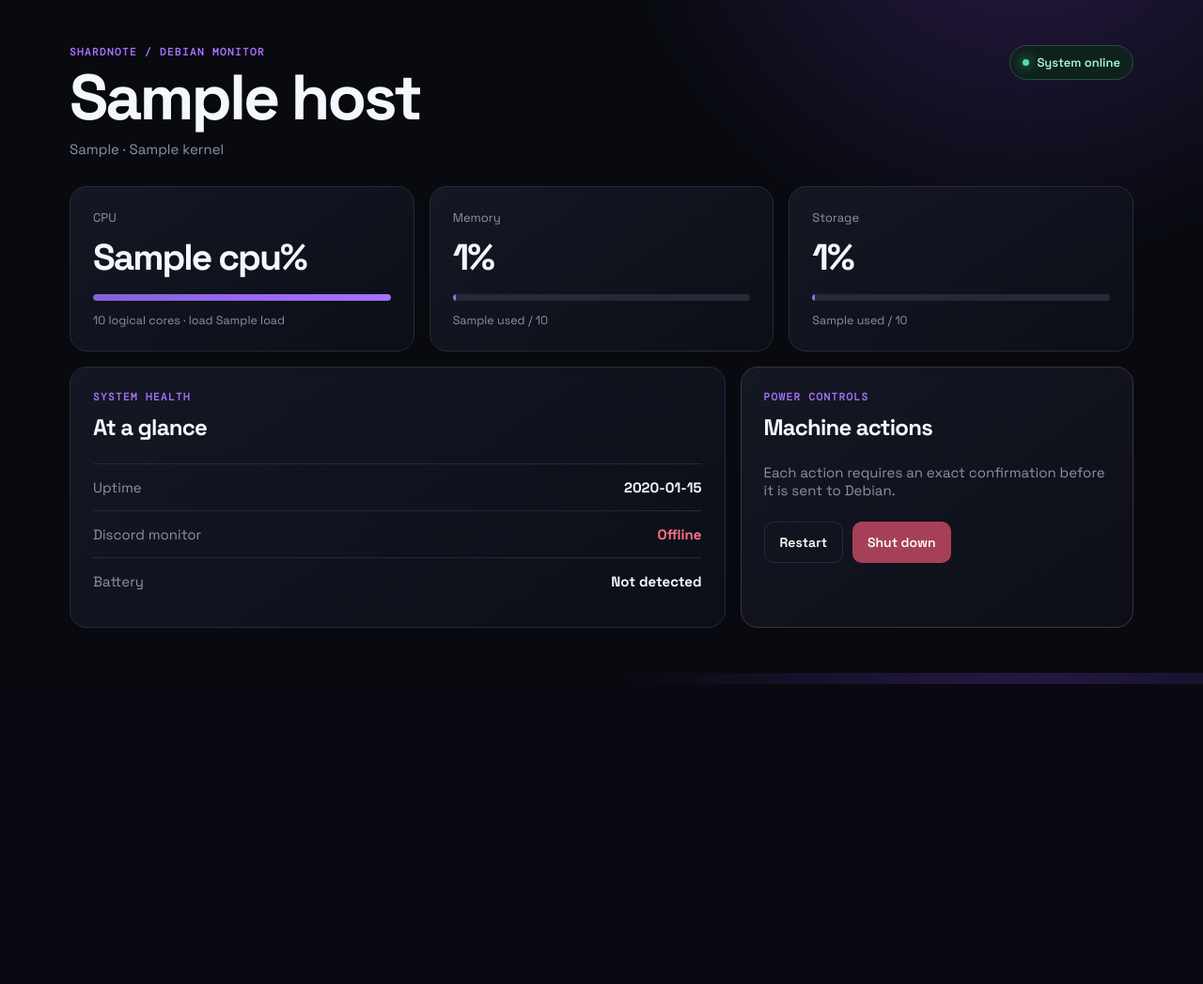
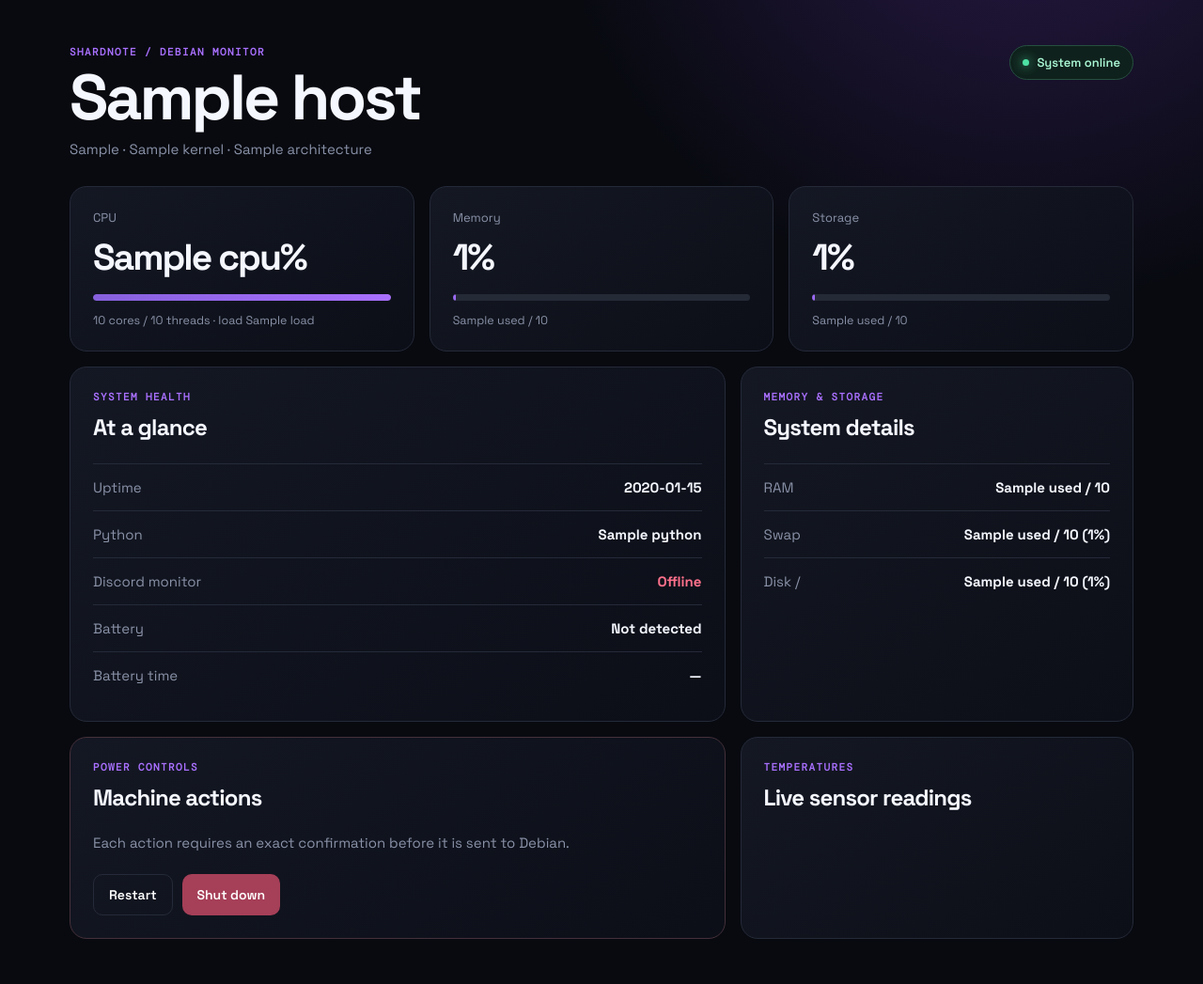
Before and after one commit to rustyggontop-cmyk/discord-laptop-dashboard, a Flask app: template templates/dashboard.html in a window 1280 px wide. Shown: the part 72-1119 px from the top of the page at 94% size. Before the commit the page ends 800 px from the top, so only its background shows below. Run offline with Flask 3, Linux system fonts and the light colour scheme; the template is opened without the code that fills it: most values are stand-ins (such as "Sample title", 1, 10 or a date in 2020); parts of the project's set-up code (start-up, migrations or seed data) failed here and were passed over.

Commit message:
Show complete live Debian system information

```diff
--- a/templates/dashboard.html
+++ b/templates/dashboard.html
@@ -2,11 +2,13 @@
 <html lang="en"><head><meta charset="utf-8"><meta name="viewport" content="width=device-width,initial-scale=1">
 <title>Discord Laptop</title><link rel="stylesheet" href="{{ url_for('static', filename='app.css') }}"></head>
 <body><header><a class="brand" href="/dashboard"><span>DL</span> Discord Laptop</a><div class="header-right"><span id="updated">Updating…</span><button class="ghost" id="logout">Log out</button></div></header>
-<main><section class="hero"><div><p class="eyebrow">SHARDNOTE / DEBIAN MONITOR</p><h1 id="host">{{ stats.host }}</h1><p id="os">{{ stats.os }} · {{ stats.kernel }}</p></div><div class="online"><i></i><span>System online</span></div></section>
-<section class="stats"><article><p>CPU</p><strong id="cpu">{{ stats.cpu }}%</strong><div class="bar"><span id="cpu-bar" style="width:{{ stats.cpu }}%"></span></div><small id="cores">{{ stats.cores }} logical cores · load {{ stats.load|join(', ') }}</small></article>
+<main><section class="hero"><div><p class="eyebrow">SHARDNOTE / DEBIAN MONITOR</p><h1 id="host">{{ stats.host }}</h1><p id="os">{{ stats.os }} · {{ stats.kernel }} · {{ stats.architecture }}</p></div><div class="online"><i></i><span>System online</span></div></section>
+<section class="stats"><article><p>CPU</p><strong id="cpu">{{ stats.cpu }}%</strong><div class="bar"><span id="cpu-bar" style="width:{{ stats.cpu }}%"></span></div><small id="cores">{{ stats.physical_cores }} cores / {{ stats.cores }} threads · load {{ stats.load|join(', ') }}</small></article>
 <article><p>Memory</p><strong id="memory">{{ stats.memory.percent }}%</strong><div class="bar"><span id="memory-bar" style="width:{{ stats.memory.percent }}%"></span></div><small id="memory-detail">{{ stats.memory.used }} / {{ stats.memory.total }}</small></article>
 <article><p>Storage</p><strong id="disk">{{ stats.disk.percent }}%</strong><div class="bar"><span id="disk-bar" style="width:{{ stats.disk.percent }}%"></span></div><small id="disk-detail">{{ stats.disk.used }} / {{ stats.disk.total }}</small></article></section>
-<section class="lower"><article class="panel"><p class="eyebrow">SYSTEM HEALTH</p><h2>At a glance</h2><div class="health-row"><span>Uptime</span><b id="uptime">{{ stats.uptime }}</b></div><div class="health-row"><span>Discord monitor</span><b id="bot" class="{{ 'good' if stats.bot_online else 'bad' }}">{{ 'Running' if stats.bot_online else 'Offline' }}</b></div><div class="health-row"><span>Battery</span><b id="battery">{% if stats.battery.available %}{{ stats.battery.percent }}% · {{ 'Charging' if stats.battery.charging else 'On battery' }}{% else %}Not detected{% endif %}</b></div></article>
-<article class="panel danger"><p class="eyebrow">POWER CONTROLS</p><h2>Machine actions</h2><p>Each action requires an exact confirmation before it is sent to Debian.</p><div class="power-buttons"><button data-action="reboot" class="outline">Restart</button><button data-action="poweroff" class="danger-button">Shut down</button></div></article></section></main>
+<section class="lower"><article class="panel"><p class="eyebrow">SYSTEM HEALTH</p><h2>At a glance</h2><div class="health-row"><span>Uptime</span><b id="uptime">{{ stats.uptime }}</b></div><div class="health-row"><span>Python</span><b id="python">{{ stats.python }}</b></div><div class="health-row"><span>Discord monitor</span><b id="bot" class="{{ 'good' if stats.bot_online else 'bad' }}">{{ 'Running' if stats.bot_online else 'Offline' }}</b></div><div class="health-row"><span>Battery</span><b id="battery">{% if stats.battery.available %}{{ stats.battery.percent }}% · {{ 'Charging' if stats.battery.charging else 'On battery' }}{% else %}Not detected{% endif %}</b></div><div class="health-row"><span>Battery time</span><b id="battery-remaining">{% if stats.battery.available %}{{ stats.battery.remaining }}{% else %}—{% endif %}</b></div></article>
+<article class="panel"><p class="eyebrow">MEMORY & STORAGE</p><h2>System details</h2><div class="health-row"><span>RAM</span><b id="ram-detail">{{ stats.memory.used }} / {{ stats.memory.total }}</b></div><div class="health-row"><span>Swap</span><b id="swap-detail">{{ stats.swap.used }} / {{ stats.swap.total }} ({{ stats.swap.percent }}%)</b></div><div class="health-row"><span>Disk /</span><b id="disk-overview">{{ stats.disk.used }} / {{ stats.disk.total }} ({{ stats.disk.percent }}%)</b></div></article>
+<article class="panel danger"><p class="eyebrow">POWER CONTROLS</p><h2>Machine actions</h2><p>Each action requires an exact confirmation before it is sent to Debian.</p><div class="power-buttons"><button data-action="reboot" class="outline">Restart</button><button data-action="poweroff" class="danger-button">Shut down</button></div></article>
+<article class="panel wide-panel"><p class="eyebrow">TEMPERATURES</p><h2>Live sensor readings</h2><div class="temperature-grid" id="temperatures"></div></article></section></main>
 <dialog id="confirm-dialog"><form method="dialog"><p class="eyebrow">CONFIRM ACTION</p><h2 id="modal-title">Restart laptop?</h2><p id="modal-copy">Type the confirmation word to continue.</p><input id="confirmation" autocomplete="off"><div class="modal-actions"><button value="cancel" class="ghost">Cancel</button><button id="confirm-button" value="default">Confirm</button></div></form></dialog>
 <script>window.CSRF_TOKEN={{ csrf_token|tojson }};</script><script src="{{ url_for('static', filename='app.js') }}"></script></body></html>
```
